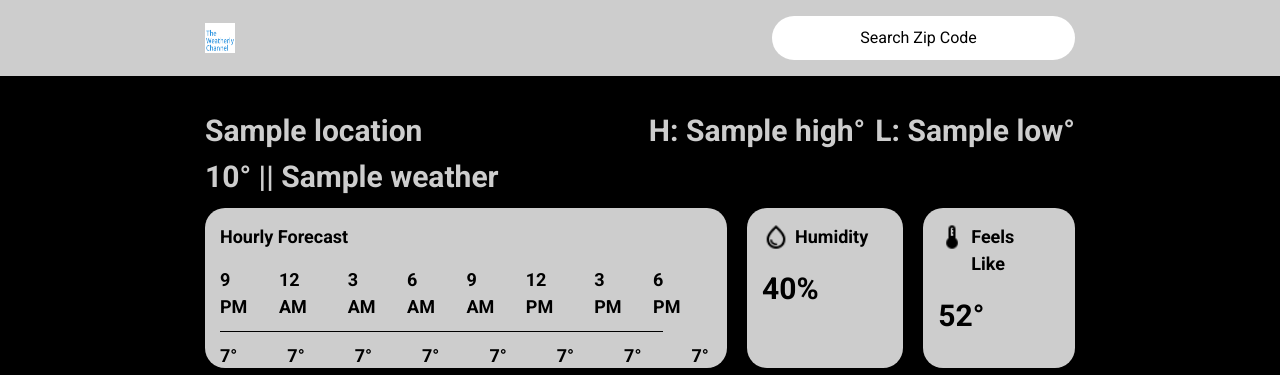
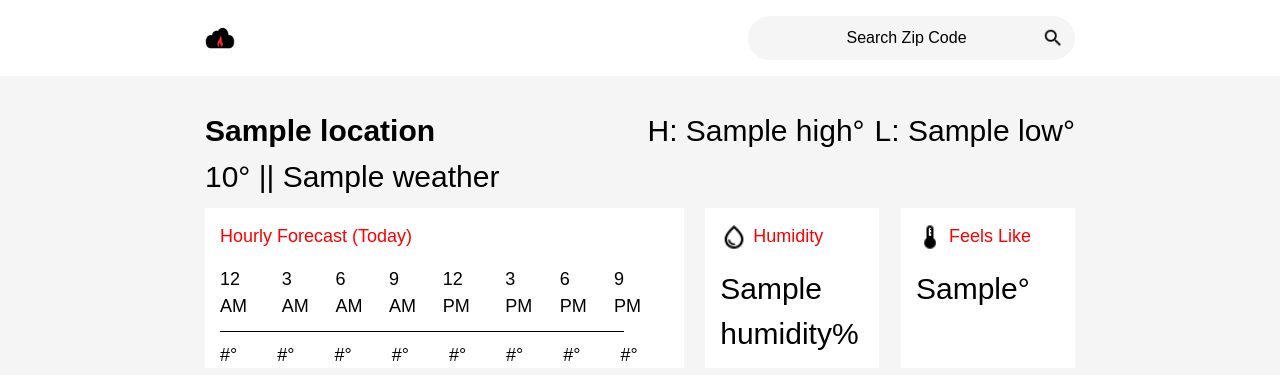
Before and after one commit to Micah779/Weatherly, a Flask app: template templates/index.html in a window 1280 px wide. Shown: the top 375 px of the page. Run offline with Flask 3, Linux system fonts and the light colour scheme; the template is opened without the code that fills it: most values are stand-ins (such as "Sample title", 1, 10 or a date in 2020); some libraries are stand-ins or nearby versions.

Commit message:
updated FE/BE, new data connections

```diff
--- a/app.py
+++ b/app.py
@@ -11,38 +11,42 @@ api_key = "cc631ac49cd8a748900eedaba0033755"
 def index(): # view function
 
     # initializing data variables outside of the conditional statement so that they can be accessed
-    location, temp, feels_like, weather, high, low, humidity = None, None, None, None, None, None, None
+    location, temp, feels_like, weather, high, low, humidity, hourly_temps = None, None, None, None, None, None, None, None
 
     if request.method == "POST":
         zipcode = request.form['zipCode']
         current_data = get_weather_results(zipcode, api_key)
+        hourly_data = get_hourly_weather(zipcode, api_key)
 
         # sec 2 current weather variables
         temp = "{:.0f}".format((current_data["main"]["temp"])//1) # current temp
         weather = current_data["weather"][0]["main"] # weather type
         location = current_data["name"] # location
         high = "{:.0f}".format(current_data["main"]["temp_max"]) # current high
-        low = "{:.0f}".format(current_data["main"]["temp_min"]) # current low
+        low = "{:.0f}".format(hourly_data["list"][4]["main"]["temp_min"]) # current low
 
         # sec 3 weather variables
         humidity = "{:.0f}".format(current_data["main"]["humidity"]) # current humidity
         feels_like = "{:.0f}".format(current_data["main"]["feels_like"]) # current feels temp
 
+        hourly_temps = [round(entry["main"]["temp"]) for entry in hourly_data["list"][:8]]
 
 
     # renders the index.html file as a view function with all of the variables from the api data
-    return render_template('index.html', location=location, temp=temp, feels_like=feels_like, weather=weather, high=high, low=low, humidity=humidity)
+    return render_template('index.html', location=location, temp=temp, feels_like=feels_like, weather=weather, high=high, low=low, humidity=humidity, hourly_temps=hourly_temps)
 
 # function to take in a zipcode and api key to return weather results
 def get_weather_results(zipcode, api_key):
     api_url = "https://api.openweathermap.org/data/2.5/weather?zip={},&units=imperial&appid={}".format(zipcode,api_key)
     r = requests.get(api_url)
+
     return r.json()
 
 # function to return hourly forecast weather data by zipcode
 def get_hourly_weather(zipcode, api_key):
-    api_url = "api.openweathermap.org/data/2.5/forecast?zip={},&appid={}".format(zipcode, api_key)
+    api_url = "https://api.openweathermap.org/data/2.5/forecast?zip={},&units=imperial&cnt=8&appid={}".format(zipcode, api_key)
     r = requests.get(api_url)
+
     return r.json()
 
 if __name__ == '__main__':
--- a/static/css/sec2.css
+++ b/static/css/sec2.css
@@ -20,10 +20,10 @@
     display: flex;
     flex-direction: row;
     justify-content: space-between;
-    color: #CDCDCD;
+    color: #000;
     font-size: 30px;
     line-height: 1;
-    font-weight:bold;
+    font-weight: normal;
   }
 .right-side p {
   margin-left: 10px;
@@ -31,12 +31,12 @@
 
 .temp-cond, .temperature {
     display: flex;
-    color: #CDCDCD;
+    color: #000;
     font-size: 30px;
+    font-weight: normal;
   }
 
 .location {
-    stroke-width: bold;
-    color: #CDCDCD;
+    color: #000;
     font-size: 30px;
   }
--- a/static/css/sec3.css
+++ b/static/css/sec3.css
@@ -10,19 +10,17 @@
 }
 
 .hourly-forecast {
-    background-color: #CDCDCD;
-    width: 60%;
+    background-color: #fff;
+    width: 55%;
     height: 20vh;
-    border-radius: 20px;
-    margin-right: 20px;
+    margin-right: 2.5%;
 }
 
 .humidity {
-    background-color: #CDCDCD;
+    background-color: #fff;
     width: 20%;
     height: 20vh;
-    border-radius: 20px;
-    margin-right: 20px;
+    margin-right: 2.5%;
 }
 
 .hourly {
@@ -35,7 +33,7 @@
     display: flex;
     flex-direction: row;
     font-size: 18px;
-    font-weight: bold;
+    font-weight: normal;
   }
 
   .hourly-times p {
@@ -44,14 +42,14 @@
   }
 
   .hourly-temps p {
-    margin-right: 50px;
+    margin-right: 40px;
     color: #000000;
   }
 
   .hourly-title {
     font-size: 18px;
-    font-weight: bold;
-    color: #000000;
+    font-weight: normal;
+    color: red;
   }
 
   .divider {
@@ -81,10 +79,9 @@
     display: flex;
     flex-direction: column;
     padding: 15px;
-    background-color: #CDCDCD;
+    background-color: #fff;
     width: 20%;
     height: 20vh;
-    border-radius: 20px;
   }
 
   .feels-info {
@@ -95,7 +92,7 @@
   .humidity p, .feels-like p {
     color: black;
     font-size: 18px;
-    font-weight: bold;
+    font-weight: normal;
     margin-right: 20px;
   }
 
@@ -108,3 +105,7 @@
     height: 28px;
     margin-right: 5px;
   }
+
+  .humidity-info p, .feels-info p{
+    color: red;
+  }
--- a/static/css/style.css
+++ b/static/css/style.css
@@ -1,7 +1,7 @@
 /* styling for index.html */
 body {
-    background-color: #000000;
-    font-family: 'Roboto', sans-serif;
+    background-color: #f5f5f5;
+    font-family: 'San Francisco', Arial, sans-serif;
 }
 
 /* Define heights and background colors for the sections */
@@ -11,7 +11,7 @@ body {
 }
 
 .topnav {
-    background-color: #CDCDCD;
+    background-color: #fff;
     overflow: hidden;
     display: flex;
     justify-content: space-between;
@@ -20,7 +20,7 @@ body {
 }
 
 input, form {
-    background-color: #FFFFFF;
+    background-color: #f5f5f5;
     color: white;
     text-align: center;
     border: none;
@@ -30,7 +30,7 @@ input, form {
 
 .input-background {
     display: flex;
-    background-color: #FFFFFF;
+    background-color: #f5f5f5;
     justify-content:space-between; /* Align contents to the right */
     align-items: center;
     border-radius: 50px;
@@ -40,7 +40,8 @@ input, form {
 .search-button {
     padding-right: 10px;
     padding-left: 40px;
-    background: url('/static/media/searchicon.png') 100% center no-repeat;
+    background: url('/static/media/searchblack.png') 95% center no-repeat;
+    background-size: 22px; /* Adjust the size as needed */
 }
 
 ::placeholder {
@@ -49,11 +50,11 @@ input, form {
 
 .zip-input, .zip-input:focus {
     color: black;
-    background-color: #FFFFFF !important;
+    background-color: #f5f5f5 !important;
     border-radius: 50px;
     padding-left: 45px;
 }
 
-.forecast__humidity {
-    color: #058ED9 !important;
+.area-title {
+    color: red;
 }
--- a/templates/index.html
+++ b/templates/index.html
@@ -12,14 +12,14 @@
     <link href="https://fonts.googleapis.com/css2?family=Roboto:wght@300;400;500;700&display=swap" rel="stylesheet">
 
 
-    <title>Weatherly</title>
+    <title>FlameForecast</title>
 </head>
 <body>
 
     <!-- Navigation Bar -->
     <div class="sec1">
         <nav class="topnav">
-            <img src="/static/media/WeatherlyWhite.png" alt="Weatherly Logo" width="73.5" height="61" class="logo">
+            <img src="/static/media/flameforecast.png" alt="FlameForecast Logo" width="80" height="60" class="logo">
             <form class="form-inline" action="{{ url_for('index') }}" method="post">
                 <div class="input-background">
                     <input id="zipCodeInput" class="zip-input" type="text" placeholder="Search Zip Code" name="zipCode">
@@ -49,29 +49,29 @@
     <div class="sec3">
         <div class="hourly-forecast">
             <div class="hourly">
-                <p class="hourly-title"> Hourly Forecast </p>
+                <p class="hourly-title"> Hourly Forecast (Today) </p>
                 <div class="hourly-times">
-                    <p class="time-1">9 PM</p>
-                    <p class="time-2">12 AM</p>
-                    <p class="time-3">3 AM</p>
-                    <p class="time-4">6 AM</p>
-                    <p class="time-5">9 AM</p>
-                    <p class="time-6">12 PM</p>
-                    <p class="time-7">3 PM</p>
-                    <p class="time-8">6 PM</p>
+                    <p class="time-1">12 AM</p>
+                    <p class="time-2">3 AM</p>
+                    <p class="time-3">6 AM</p>
+                    <p class="time-4">9 AM</p>
+                    <p class="time-5">12 PM</p>
+                    <p class="time-6">3 PM</p>
+                    <p class="time-7">6 PM</p>
+                    <p class="time-8">9 PM</p>
                 </div>
 
                 <span class="divider"></span>
 
                 <div class="hourly-temps">
-                    <p class="temp-1">7°</p>
-                    <p class="temp-2">7°</p>
-                    <p class="temp-3">7°</p>
-                    <p class="temp-4">7°</p>
-                    <p class="temp-5">7°</p>
-                    <p class="temp-6">7°</p>
-                    <p class="temp-7">7°</p>
-                    <p class="temp-8">7°</p>
+                    <p class="temp-1">{{ hourly_temps[0] }}°</p>
+                    <p class="temp-2">{{ hourly_temps[1] }}°</p>
+                    <p class="temp-3">{{ hourly_temps[2] }}°</p>
+                    <p class="temp-4">{{ hourly_temps[3] }}°</p>
+                    <p class="temp-5">{{ hourly_temps[4] }}°</p>
+                    <p class="temp-6">{{ hourly_temps[5] }}°</p>
+                    <p class="temp-7">{{ hourly_temps[6] }}°</p>
+                    <p class="temp-8">{{ hourly_temps[7] }}°</p>
                 </div>
             </div>
         </div>
@@ -81,7 +81,7 @@
                 <img src="/static/media/humidity.png" alt="humidity-icon">
                 <p> Humidity </p>
             </div>
-            <p class="humidity-value"> 40% </p>
+            <p class="humidity-value"> {{ humidity }}% </p>
         </div>
 
         <div class="feels-like">
@@ -89,7 +89,7 @@
                 <img src="/static/media/temp.png" alt="feels-icon">
                 <p> Feels Like </p>
             </div>
-            <p class="feels-value"> 52° </p>
+            <p class="feels-value"> {{ feels_like }}° </p>
         </div>
     </div>
 
@@ -97,7 +97,7 @@
     <div class="sec4">
         <div class="forecast">
             <div class="forecast__header">
-                <h2>7 Day Forecast</h2>
+                <h2 class="area-title">7 Day Forecast</h2>
             </div>
             <div class="forecast__list">
                 <div class="forecast__day-row">
```
Also changed, not shown: static/css/sec4.css (+12 -11 lines), static/media/flameforecast.png (added), static/media/searchblack.png (added), 2 other files. Lines whose indentation alone changed are shown as unchanged.
